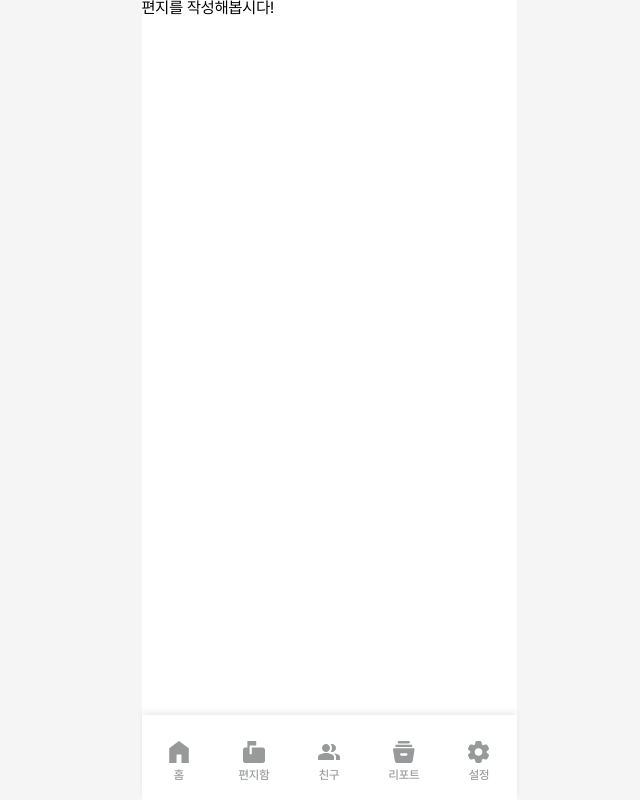
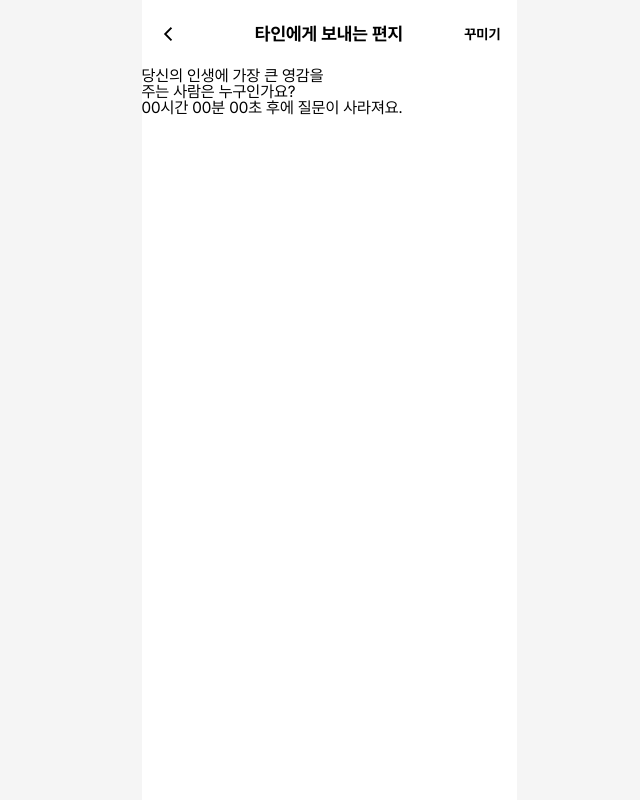
Before and after one commit to soksak-letter/soksak-Front, a React (Vite) app: page /letter/anon-draft in a window 1280 px wide. Shown: the whole page, without its empty margins (311-951 px from the left). Built offline with nearby package versions, Linux system fonts and the light colour scheme.

Commit message:
[#19] feature : 카운트다운 구현, BackHeader에 onBack 인자 추가

```diff
--- a/package.json
+++ b/package.json
@@ -20,7 +20,7 @@
     "react-dom": "^19.1.1",
     "react-hook-form": "^7.68.0",
     "react-icons": "^5.5.0",
-    "react-router-dom": "^7.9.5",
+    "react-router-dom": "^7.11.0",
     "tailwindcss": "^4.1.18",
     "vite-plugin-svgr": "^4.5.0",
     "zod": "^4.1.12",
--- a/src/components/common/headers/BackHeader.tsx
+++ b/src/components/common/headers/BackHeader.tsx
@@ -7,17 +7,26 @@ type Props = {
   title: string;
   rightElement?: React.ReactNode; // 완료 버튼 등 우측 요소가 필요할 때만 넣기
   titleClassName?: string; // 타이틀 위치/스타일 추가
+  onBack?: () => void; // 조건부 뒤로가기를 위해 추가
 };
 
-const BackHeader = ({ title, rightElement, titleClassName }: Props) => {
+const BackHeader = ({ title, rightElement, titleClassName, onBack }: Props) => {
   const navigate = useNavigate();
+
+  const handleBack = () => {
+    if (onBack) {
+      onBack();
+      return;
+    }
+    navigate(-1);
+  };
 
   return (
     <Header className='h-[68px]'>
       {/* 1. 뒤로가기 버튼 (왼쪽 고정) */}
       <button
         type='button'
-        onClick={() => navigate(-1)}
+        onClick={handleBack}
         aria-label='뒤로 가기'
         className='absolute left-4' // absolute로 위치 고정
       >
--- a/src/pages/letter/AnonDraftPage.tsx
+++ b/src/pages/letter/AnonDraftPage.tsx
@@ -1,5 +1,47 @@
+import BackHeader from '@/components/common/headers/BackHeader';
+import useCountdown from '@/hooks/useCountdown';
+import { useModalStore } from '@/stores/modalStore';
+import { useMemo, useRef } from 'react';
+import { useNavigate } from 'react-router-dom';
+
+const DAY_MS = 1000;
+
 const AnonDraftPage = () => {
-  return <h1>편지를 작성해봅시다!</h1>;
+  const navigate = useNavigate();
+  const { openModal } = useModalStore();
+
+  const startAtRef = useRef<number>(Date.now());
+  const deadlineMs = useMemo(() => startAtRef.current + DAY_MS, []);
+
+  const { isExpired, mmss } = useCountdown(deadlineMs);
+
+  const handleBack = () => {
+    if (isExpired) {
+      openModal('exitConfirm', {
+        onConfirmExit: () => navigate(-1),
+      });
+      return;
+    }
+    navigate(-1);
+  };
+
+  return (
+    <>
+      <BackHeader
+        title='타인에게 보내는 편지'
+        rightElement={<button>꾸미기</button>}
+        onBack={handleBack}
+      />
+      <div>
+        <p>
+          당신의 인생에 가장 큰 영감을
+          <br />
+          주는 사람은 누구인가요?
+        </p>
+        <div>{mmss} 후에 질문이 사라져요.</div>
+      </div>
+    </>
+  );
 };
 
 export default AnonDraftPage;
```
Also changed, not shown: src/Router.tsx (+4 -4 lines), 1 other file (tests, documents, lock files or other folders).
